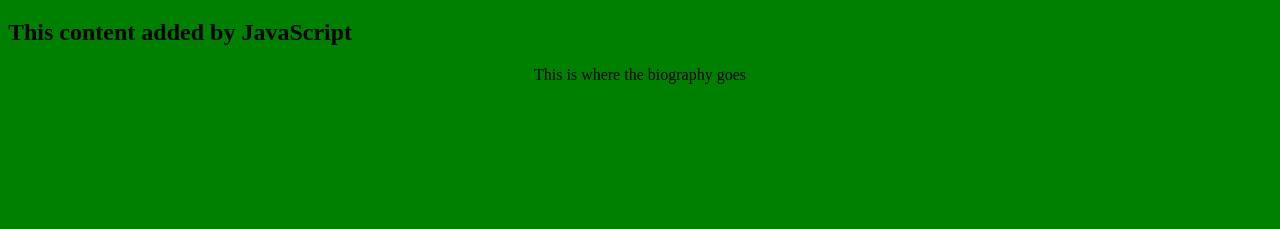
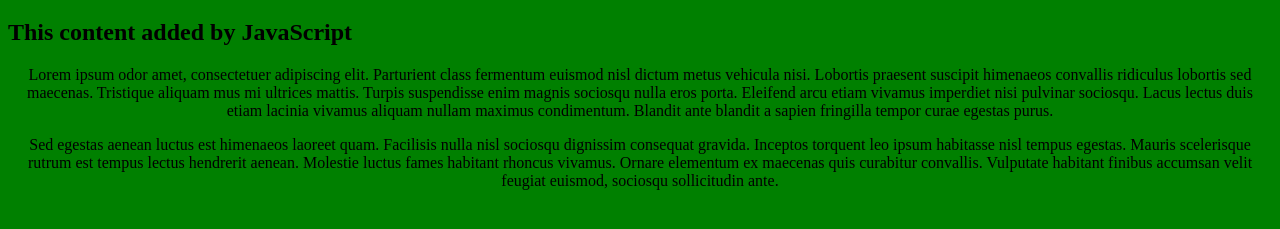
Before and after one commit to tcarbonell24/flatiron-personal-website, a plain HTML site: page index.html in a window 1280 px wide. Shown: the part 61-290 px from the top of the page. Drawn offline with Linux system fonts and the light colour scheme.

Commit message:
added placeholder text to body

```diff
--- a/index.html
+++ b/index.html
@@ -9,7 +9,12 @@
         <script src="script.js"></script>
 
         <div id="bio">
-            This is where the biography goes
+            <p>
+                Lorem ipsum odor amet, consectetuer adipiscing elit. Parturient class fermentum euismod nisl dictum metus vehicula nisi. Lobortis praesent suscipit himenaeos convallis ridiculus lobortis sed maecenas. Tristique aliquam mus mi ultrices mattis. Turpis suspendisse enim magnis sociosqu nulla eros porta. Eleifend arcu etiam vivamus imperdiet nisi pulvinar sociosqu. Lacus lectus duis etiam lacinia vivamus aliquam nullam maximus condimentum. Blandit ante blandit a sapien fringilla tempor curae egestas purus.
+            </p>
+            <p>
+                Sed egestas aenean luctus est himenaeos laoreet quam. Facilisis nulla nisl sociosqu dignissim consequat gravida. Inceptos torquent leo ipsum habitasse nisl tempus egestas. Mauris scelerisque rutrum est tempus lectus hendrerit aenean. Molestie luctus fames habitant rhoncus vivamus. Ornare elementum ex maecenas quis curabitur convallis. Vulputate habitant finibus accumsan velit feugiat euismod, sociosqu sollicitudin ante.
+            </p>
         </div>
     </body>
 </html>
```
